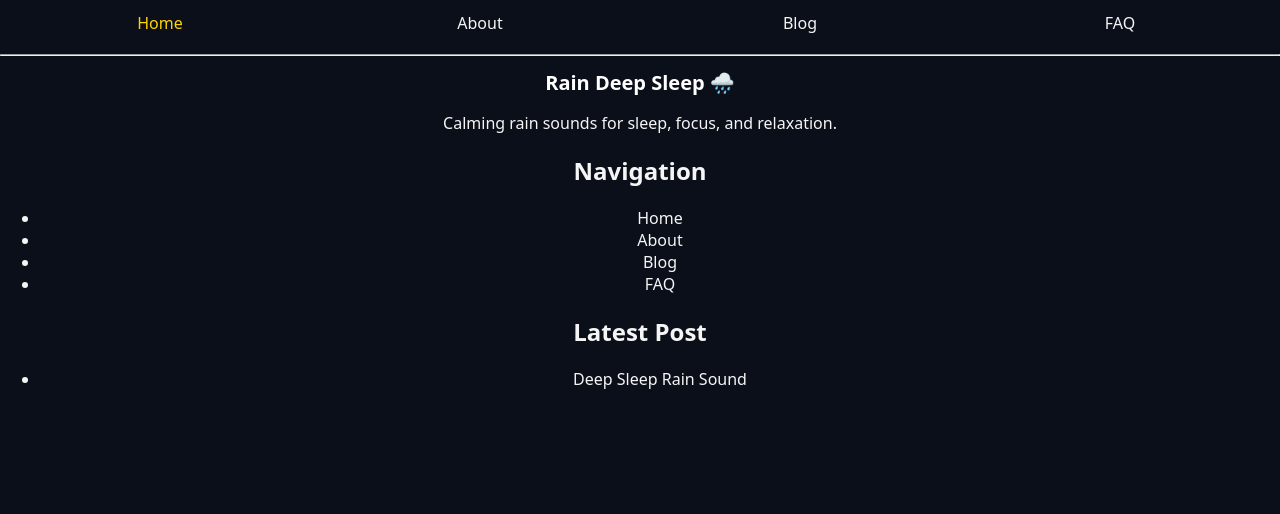
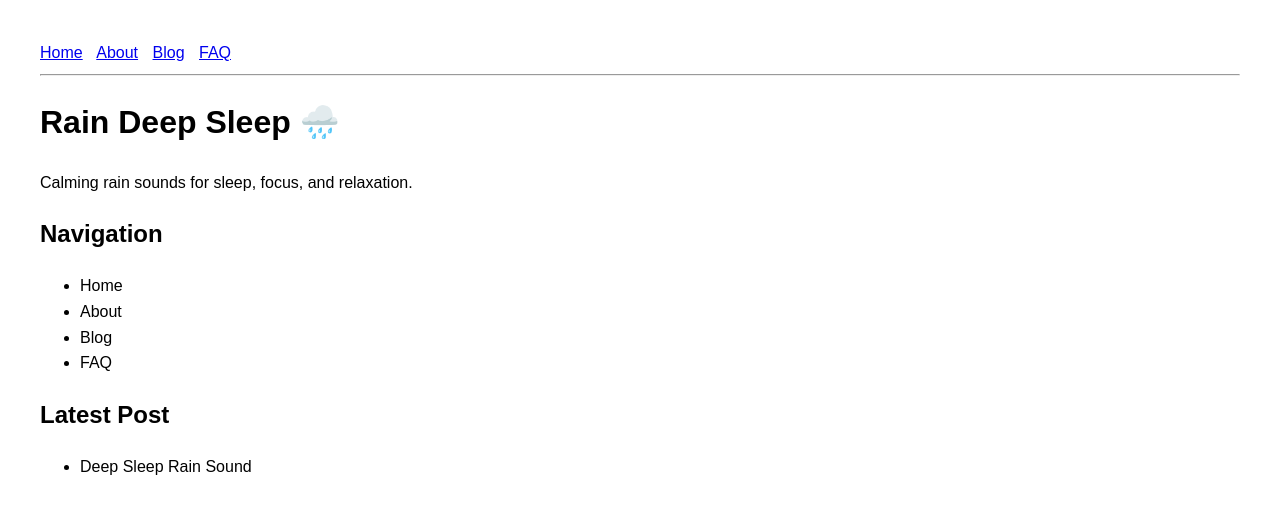
Before and after one commit to choijangwook/rain-deep-sleep, a Jekyll site: the page built from index.md, in a window 1280 px wide. Shown: the top 514 px of the page. Built offline with Jekyll 4.4.1, drawn with Linux system fonts in a browser that asks for light colours; our own code applies the rules of GitHub Pages for plain Markdown files.

Commit message:
Update style.css

```diff
--- a/assets/css/style.css
+++ b/assets/css/style.css
@@ -1,161 +1,9 @@
-
 body {
-    margin: 0;
-    font-family: 'Noto Sans', Arial, sans-serif;
-    background: #0b0f1a;
-    color: #f5f5f5;
-    text-align: center;
-}
-
-/* =========================
-   전체 레이아웃
-========================= */
-main {
-    width: 100%;
-    max-width: 900px;
-    margin: 0 auto;
-    padding: 14px;
-    box-sizing: border-box;
-}
-
-/* =========================
-   헤더
-========================= */
-header {
-    padding: 12px 0;
-}
-
-h1 {
-    font-size: 20px;
-    color: #ffffff;
-}
-
-/* =========================
-   네비게이션
-========================= */
-nav {
-    display: flex;
-    width: 100%;
+  font-family: Arial, sans-serif;
+  margin: 40px;
+  line-height: 1.6;
 }
 
 nav a {
-    flex: 1;
-    text-align: center;
-    padding: 12px 0;
-    color: #f5f5f5;
-    text-decoration: none;
+  margin-right: 10px;
 }
-
-nav a:hover {
-    color: #ffd400;
-}
-
-/* =========================
-   영상
-========================= */
-.video-container {
-    position: relative;
-    width: 100%;
-    padding-bottom: 56.25%;
-    height: 0;
-    margin: 14px 0;
-    overflow: hidden;
-    border-radius: 12px;
-    background: #000;
-}
-
-.video-container iframe {
-    position: absolute;
-    top: 0;
-    left: 0;
-    width: 100%;
-    height: 100%;
-    border: 0;
-}
-
-/* =========================
-   버튼 (유튜브 느낌)
-========================= */
-.yt-button {
-    display: inline-block;
-    background: #ffd400;
-    color: #111;
-    padding: 14px 22px;
-    border-radius: 10px;
-    font-weight: bold;
-    text-decoration: none;
-    margin-top: 12px;
-    transition: 0.2s;
-}
-
-.yt-button:hover {
-    background: #ffe45c;
-    transform: translateY(-2px);
-}
-
-/* =========================
-   🔥 유튜브 홈 카드 UI
-========================= */
-.video-grid {
-    display: grid;
-    grid-template-columns: repeat(auto-fit, minmax(180px, 1fr));
-    gap: 14px;
-    margin-top: 20px;
-}
-
-.video-card {
-    text-decoration: none;
-    color: #f5f5f5;
-    background: rgba(255,255,255,0.04);
-    border-radius: 12px;
-    overflow: hidden;
-    transition: 0.2s;
-    box-shadow: 0 6px 18px rgba(0,0,0,0.4);
-}
-
-.video-card:hover {
-    transform: translateY(-4px);
-}
-
-.video-card img {
-    width: 100%;
-    display: block;
-}
-
-.video-title {
-    padding: 10px;
-    font-size: 13px;
-}
-
-/* =========================
-   모바일
-========================= */
-@media (max-width: 600px) {
-
-    h1 {
-        font-size: 16px;
-    }
-
-    .yt-button {
-        width: 90%;
-        text-align: center;
-        font-size: 14px;
-    }
-}
-
-.site-title {
-    font-size: 18px;
-    white-space: nowrap;   /* 한 줄 유지 */
-    overflow: hidden;
-    text-overflow: ellipsis;
-    max-width: 100%;
-    margin: 10px 0;
-    color: #ffffff;
-}
-
-/* 모바일 대응 */
-@media (max-width: 600px) {
-    .site-title {
-        font-size: 14px;
-    }
-}
```
